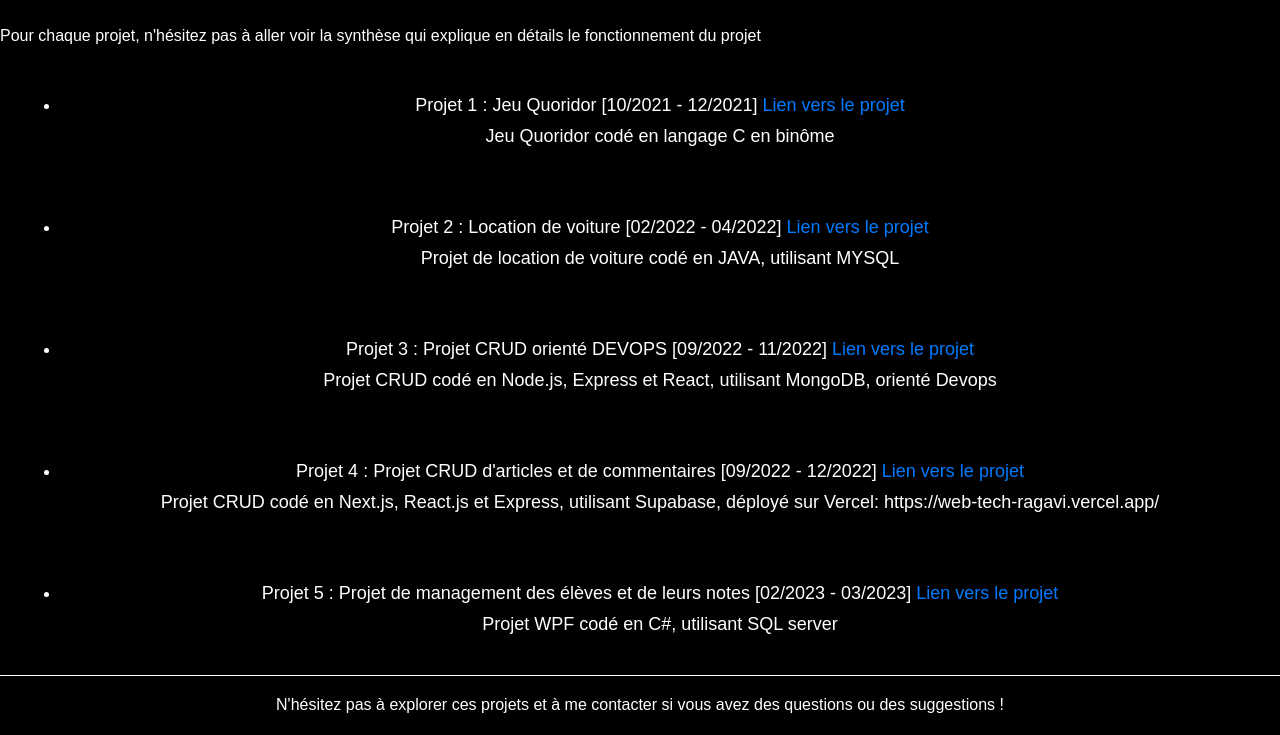
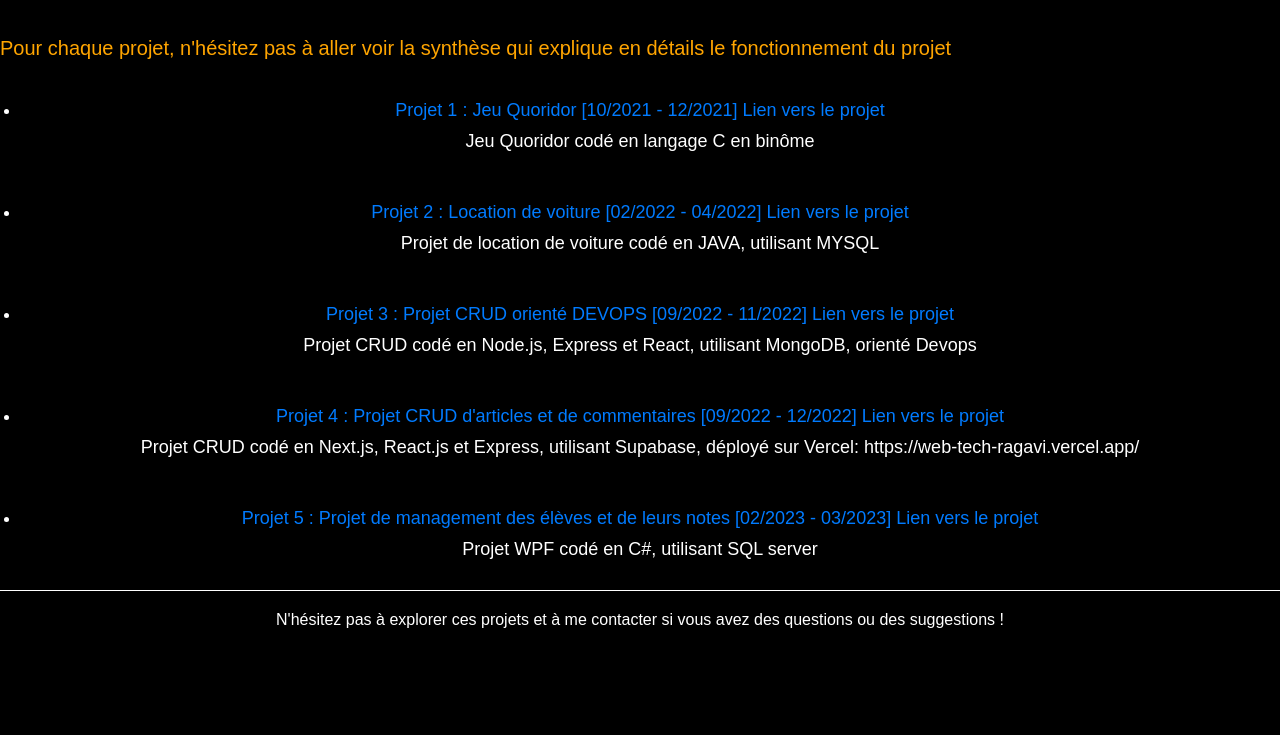
Before and after one commit to rgv176/Portfolio, a plain HTML site: page index.html in a window 1280 px wide. Shown: the part 65-800 px from the top of the page. Drawn offline with Linux system fonts and the light colour scheme.

Commit message:
fix: style

```diff
--- a/index.html
+++ b/index.html
@@ -15,23 +15,23 @@
         <p class="project-description">Pour chaque projet, n'hésitez pas à aller voir la synthèse qui explique en détails le fonctionnement du projet</p>
         <ul>
             <li class="project">
-                <p class="project-info">Projet 1 : Jeu Quoridor [10/2021 - 12/2021] <a href="https://github.com/rgv176/quoridor">Lien vers le projet</a></p>
+                <p class="project-info">Projet 1 : Jeu Quoridor [10/2021 - 12/2021] <a href="https://github.com/rgv176/quoridor" target="_blank">Lien vers le projet</a></p>
                 <p class="project-summary">Jeu Quoridor codé en langage C en binôme</p>
             </li>
             <li class="project">
-                <p class="project-info">Projet 2 : Location de voiture [02/2022 - 04/2022] <a href="https://github.com/rgv176/Car_Location_Java">Lien vers le projet</a></p>
+                <p class="project-info">Projet 2 : Location de voiture [02/2022 - 04/2022] <a href="https://github.com/rgv176/Car_Location_Java" target="_blank">Lien vers le projet</a></p>
                 <p class="project-summary">Projet de location de voiture codé en JAVA, utilisant MYSQL</p>
             </li>
             <li class="project">
-                <p class="project-info">Projet 3 : Projet CRUD orienté DEVOPS [09/2022 - 11/2022] <a href="https://github.com/rgv176/DevopsRagavi">Lien vers le projet</a></p>
+                <p class="project-info">Projet 3 : Projet CRUD orienté DEVOPS [09/2022 - 11/2022] <a href="https://github.com/rgv176/DevopsRagavi" target="_blank">Lien vers le projet</a></p>
                 <p class="project-summary">Projet CRUD codé en Node.js, Express et React, utilisant MongoDB, orienté Devops</p>
             </li>
             <li class="project">
-                <p class="project-info">Projet 4 : Projet CRUD d'articles et de commentaires [09/2022 - 12/2022] <a href="https://github.com/rgv176/web-tech-ragavi">Lien vers le projet</a></p>
+                <p class="project-info">Projet 4 : Projet CRUD d'articles et de commentaires [09/2022 - 12/2022] <a href="https://github.com/rgv176/web-tech-ragavi" target="_blank">Lien vers le projet</a></p>
                 <p class="project-summary">Projet CRUD codé en Next.js, React.js et Express, utilisant Supabase, déployé sur Vercel: https://web-tech-ragavi.vercel.app/</p>
             </li>
             <li class="project">
-                <p class="project-info">Projet 5 : Projet de management des élèves et de leurs notes [02/2023 - 03/2023] <a href="https://github.com/rgv176/Csharp">Lien vers le projet</a></p>
+                <p class="project-info">Projet 5 : Projet de management des élèves et de leurs notes [02/2023 - 03/2023] <a href="https://github.com/rgv176/Csharp" target="_blank">Lien vers le projet</a></p>
                 <p class="project-summary">Projet WPF codé en C#, utilisant SQL server</p>
             </li>
         </ul>
--- a/style.css
+++ b/style.css
@@ -1,5 +1,5 @@
 /* Réinitialisation des styles par défaut */
-body, h1, h2, h3, p {
+body, h1, h2, h3, p, ul, li, a {
     margin: 0;
     padding: 0;
 }
@@ -27,27 +27,20 @@ header h1 {
 .project {
     text-align: center;
     margin: 20px;
-    padding: 20px;
     background-color: rgba(0, 0, 0, 0.7); /* Fond légèrement transparent pour le contenu */
     border-radius: 10px;
+    padding: 10px;
 }
 
-.project h2 {
-    font-size: 24px;
+.project-info {
+    font-size: 18px;
     margin-top: 10px;
-    color: #007BFF; /* Couleur des titres de projet */
+    color: #007BFF; /* Couleur des informations du projet */
 }
 
-.project p {
+.project-summary {
     font-size: 18px;
     margin-top: 10px;
-}
-
-.project img {
-    max-width: 25vw;
-    height: auto;
-    margin-top: 10px;
-    max-height: 25vw; /* Un quart de la largeur de la fenêtre */
 }
 
 /* Style du pied de page */
@@ -64,6 +57,13 @@ a {
     text-decoration: none; /* Supprimer la soulignement des liens */
     transition: color 0.3s; /* Transition de couleur lors du survol */
 }
+/* Style de la section de description de projet */
+.project-description {
+    font-size: 20px; /* Ajustez la taille du texte selon vos préférences */
+    color: #FFA500; /* Couleur de la description */
+    margin-top: 10px;
+}
+
 
 a:hover {
     color: #55c500; /* Nouvelle couleur au survol */
```
